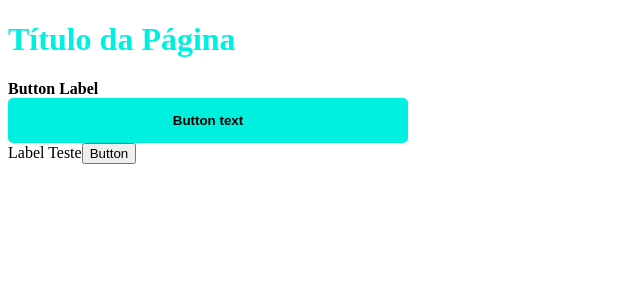
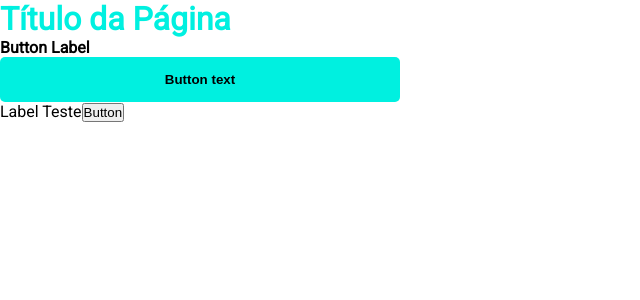
Before and after one commit to RuanL-Dev/growth-reactjs-revisao, a Next.js app: page / in a window 1280 px wide. Shown: the top 300 px of the page, without its empty margins (0-640 px from the left). Built offline with nearby package versions, Linux system fonts and the light colour scheme.

Commit message:
Configurado styled components

```diff
--- a/package.json
+++ b/package.json
@@ -15,9 +15,10 @@
     "next": "^12.1.6",
     "react": "^18.1.0",
     "react-dom": "^18.1.0",
-    "sass": "^1.52.1"
+    "styled-components": "^5.3.5"
   },
   "devDependencies": {
+    "babel-plugin-styled-components": "^2.0.7",
     "eslint": "^8.15.0",
     "eslint-config-next": "^12.1.6",
     "eslint-config-prettier": "^8.5.0",
--- /dev/null
+++ b/pages/_app.jsx
@@ -0,0 +1,23 @@
+import { createGlobalStyle, ThemeProvider } from 'styled-components'
+import theme from '../src/theme'
+
+const GlobalStyle = createGlobalStyle`
+  * {
+    padding: 0;
+    margin: 0;
+  }
+
+  body {
+    font-family: 'Roboto', sans-serif;
+  }
+`
+function App({ Component, pageProps }) {
+  return (
+    <ThemeProvider theme={theme}>
+      <GlobalStyle />
+      <Component {...pageProps} />
+    </ThemeProvider>
+  )
+}
+
+export default App
--- /dev/null
+++ b/pages/_document.jsx
@@ -0,0 +1,24 @@
+import Document, { Html, Head, Main, NextScript } from 'next/document'
+
+class NewDocument extends Document {
+  render() {
+    return (
+      <Html>
+        <Head>
+          <link rel="preconnect" href="https://fonts.googleapis.com" />
+          <link rel="preconnect" href="https://fonts.gstatic.com" crossOrigin="true" />
+          <link
+            href="https://fonts.googleapis.com/css2?family=Roboto&display=swap"
+            rel="stylesheet"
+          />
+        </Head>
+        <body>
+          <Main />
+          <NextScript />
+        </body>
+      </Html>
+    )
+  }
+}
+
+export default NewDocument
--- a/src/components/button/Button.jsx
+++ b/src/components/button/Button.jsx
@@ -1,10 +1,31 @@
-import styles from './button.module.scss'
+import styled from 'styled-components'
+
+const ButtonContainer = styled.div`
+  display: flex;
+  flex-direction: column;
+  max-width: 400px;
+
+  label {
+    font-weight: bold;
+  }
+
+  button {
+    background-color: ${(props) => props.theme.primary};
+    cursor: pointer;
+    font-weight: bold;
+    border: 0;
+    padding: 15px;
+    border-radius: 5px;
+  }
+`
 
 export default function Button() {
   return (
-    <div className={styles.button}>
-      <label>Button Label</label>
-      <button>Button text</button>
-    </div>
+    <>
+      <ButtonContainer>
+        <label>Button Label</label>
+        <button>Button text</button>
+      </ButtonContainer>
+    </>
   )
 }
--- a/src/components/button/button.module.scss
+++ /dev/null
@@ -1,20 +0,0 @@
-$primary-color: #00f0e0;
-
-.button {
-  display: flex;
-  flex-direction: column;
-  max-width: 400px;
-
-  label {
-    font-weight: bold;
-  }
-
-  button {
-    background-color: $primary-color;
-    cursor: pointer;
-    font-weight: bold;
-    border: 0;
-    padding: 15px;
-    border-radius: 5px;
-  }
-}
--- a/src/components/title/Title.jsx
+++ b/src/components/title/Title.jsx
@@ -1,5 +1,9 @@
-import styles from './Title.module.scss'
+import styled from 'styled-components'
+
+const StyledTitle = styled.h1`
+  color: ${(props) => props.theme.primary};
+`
 
 export default function Title({ children }) {
-  return <h1 className={styles.title}>{children}</h1>
+  return <StyledTitle>{children}</StyledTitle>
 }
--- a/src/components/title/Title.module.scss
+++ /dev/null
@@ -1,5 +0,0 @@
-$primary-color: #00f0e0;
-
-.title {
-  color: $primary-color;
-}
--- /dev/null
+++ b/src/theme.js
@@ -0,0 +1,5 @@
+const theme = {
+  primary: '#00f0e0'
+}
+
+export default theme
```
Also changed, not shown: .babelrc (added), 1 other file (tests, documents, lock files or other folders).
